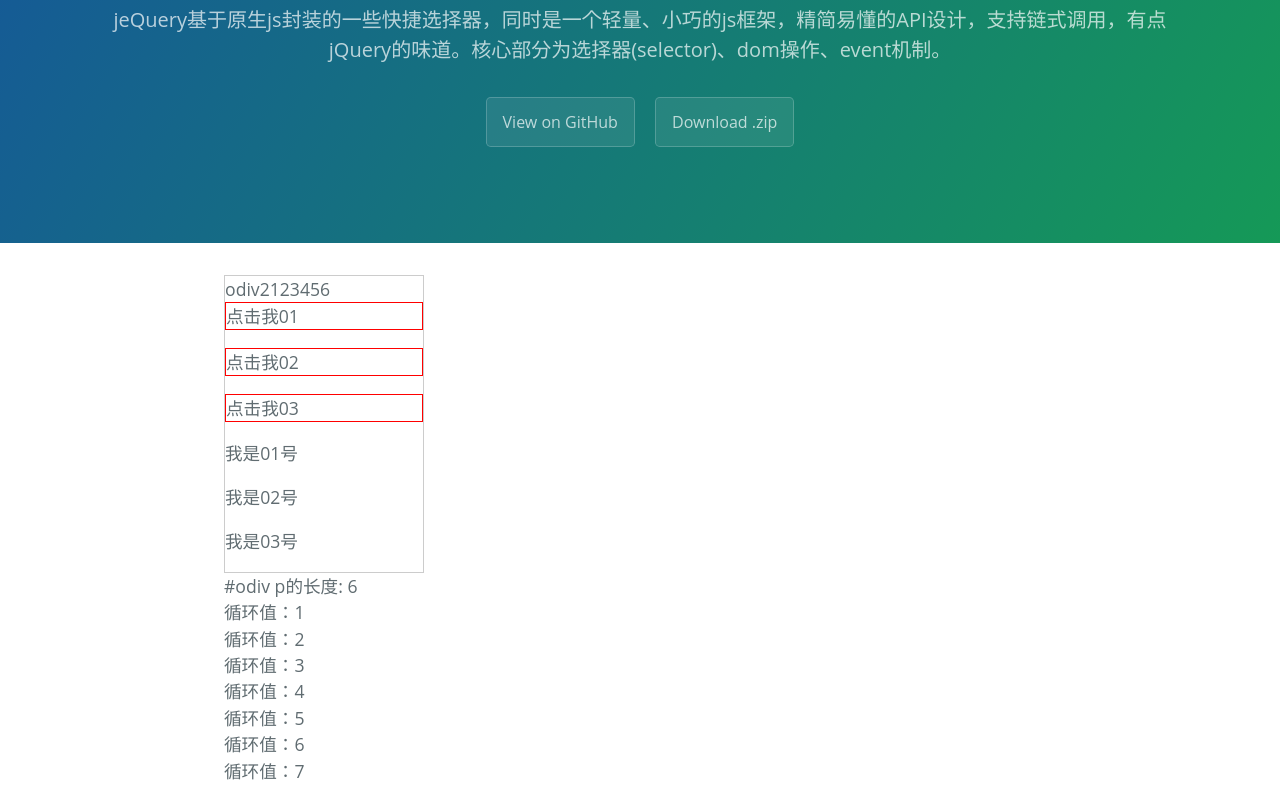
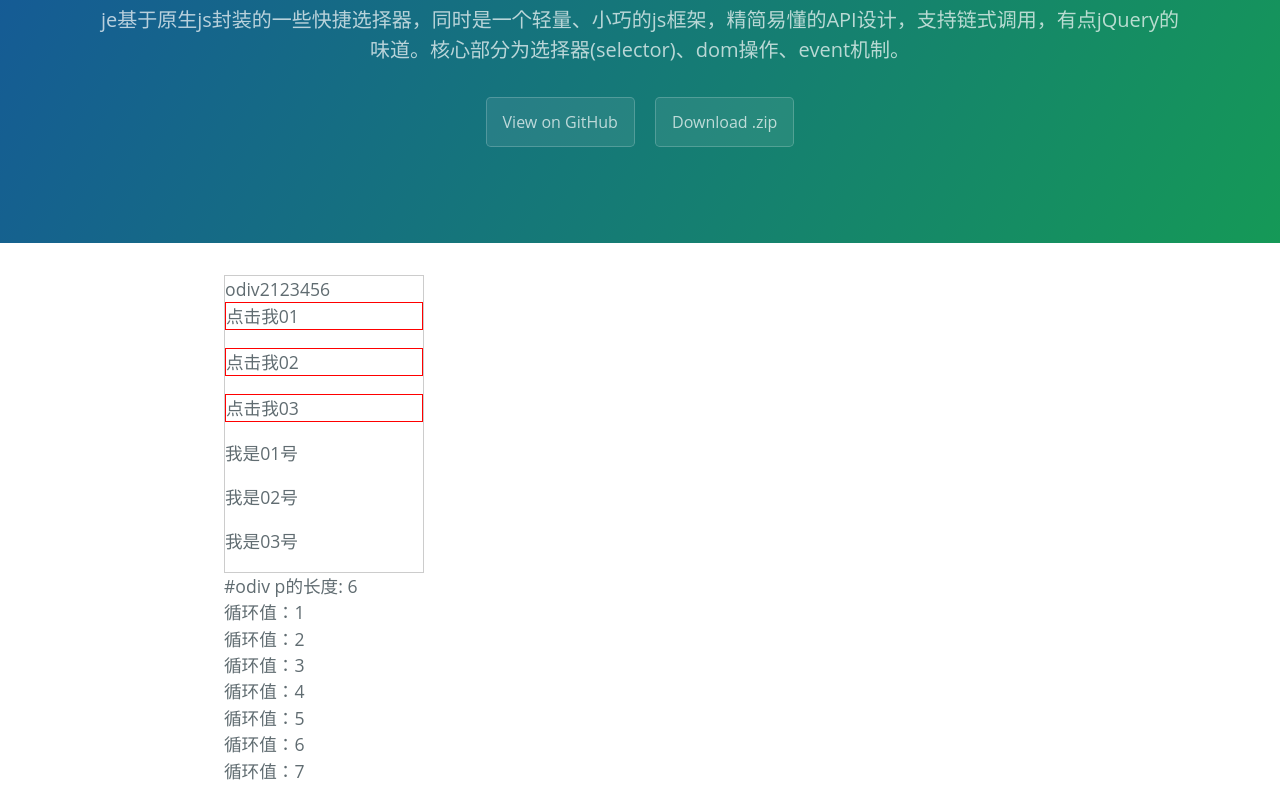
Before and after one commit to singod/jeQuery, a plain HTML site: page index.html in a window 1280 px wide. Shown: the part 170-958 px from the top of the page. Drawn offline with Linux system fonts and the light colour scheme.

Commit message:
Update index.html

```diff
--- a/index.html
+++ b/index.html
@@ -19,7 +19,7 @@
   <body>
     <section class="page-header">
       <h1 class="project-name">Jequery</h1>
-      <h2 class="project-tagline">jeQuery基于原生js封装的一些快捷选择器，同时是一个轻量、小巧的js框架，精简易懂的API设计，支持链式调用，有点jQuery的味道。核心部分为选择器(selector)、dom操作、event机制。</h2>
+      <h2 class="project-tagline">je基于原生js封装的一些快捷选择器，同时是一个轻量、小巧的js框架，精简易懂的API设计，支持链式调用，有点jQuery的味道。核心部分为选择器(selector)、dom操作、event机制。</h2>
       <a href="https://github.com/singod/jeQuery" class="btn">View on GitHub</a>
       <a href="https://codeload.github.com/singod/jeQuery/zip/gh-pages" class="btn">Download .zip</a>
     </section>
```
